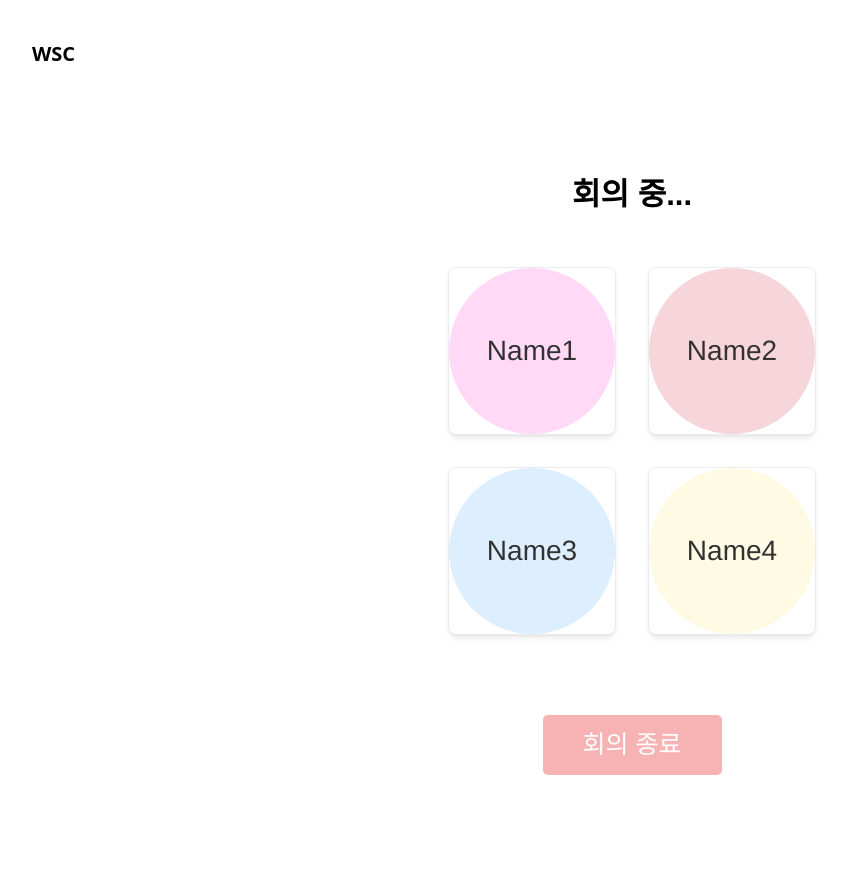
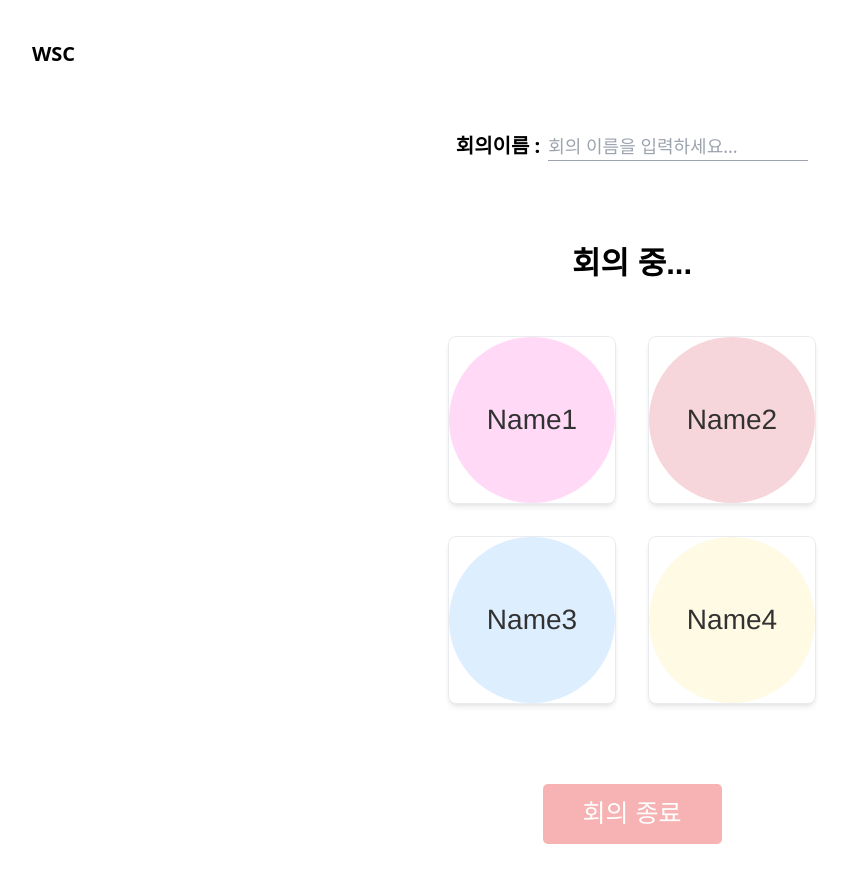
Before and after one commit to kwjdgh1267/zerothon, a React (Create React App) app: page /onmeeting in a window 1280 px wide. Shown: the whole page, without its empty margins (8-855 px from the left). Before the commit the page ends 815 px from the top, so only its background shows below. Built offline with nearby package versions, Linux system fonts and the light colour scheme.

Commit message:
회의이름 입력 추가

```diff
--- a/src/components/OnMeeting.js
+++ b/src/components/OnMeeting.js
@@ -24,6 +24,16 @@ const OnMeeting = () => {
                 className="font-semibold text-xl mb-16">WSC</Button>
             </div>
             </header>
+
+            {/* 회의 이름 입력 */}
+            <div className="mb-10">
+                <label className="text-xl font-semibold mr-2">회의이름 :</label>
+                <input
+                type="text"
+                placeholder="회의 이름을 입력하세요..."
+                className="border-b border-gray-400 focus:outline-none text-gray-500 text-lg placeholder-gray-400"
+                />
+            </div>
 
             {/* Meeting title */}
             <h2 className="mt-10 mb-12 [font-family:'Poppins-Bold',Helvetica] font-bold text-black text-[31px]">
```
